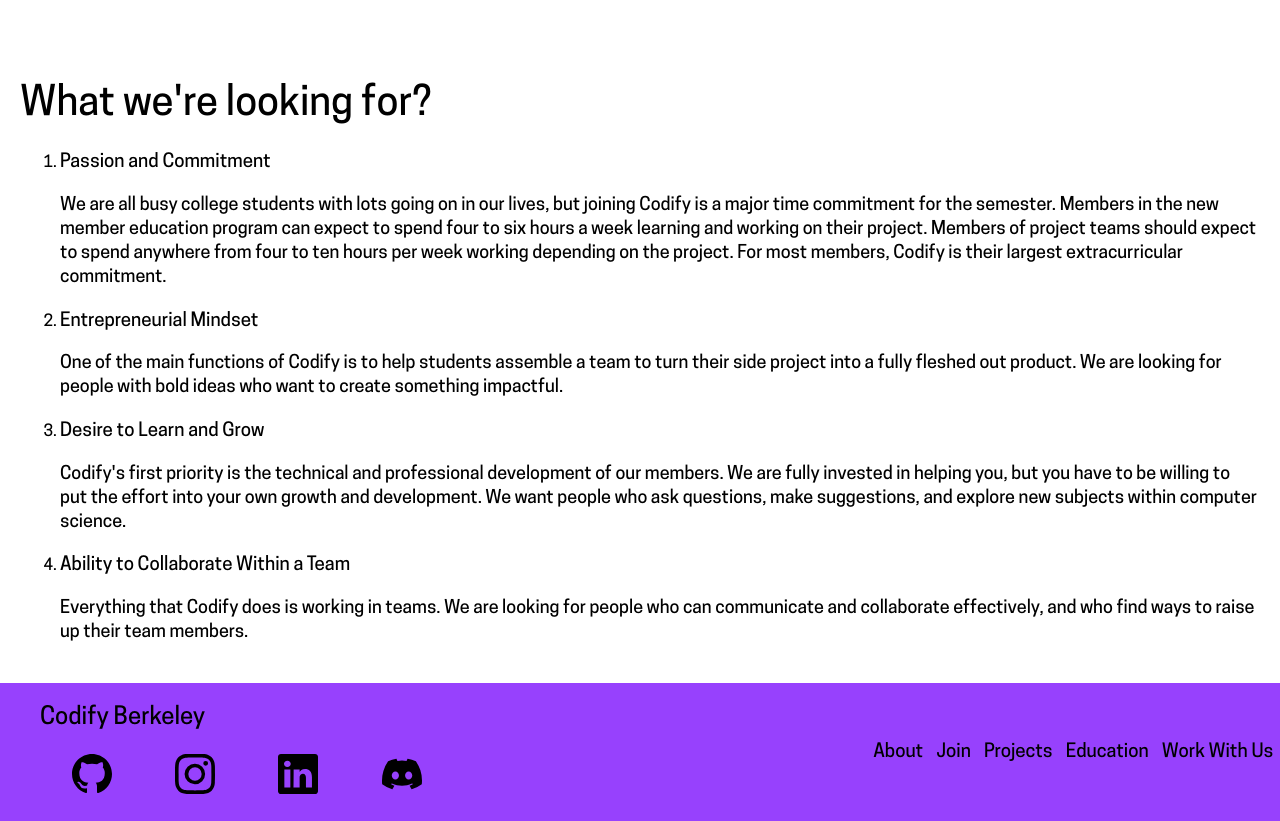
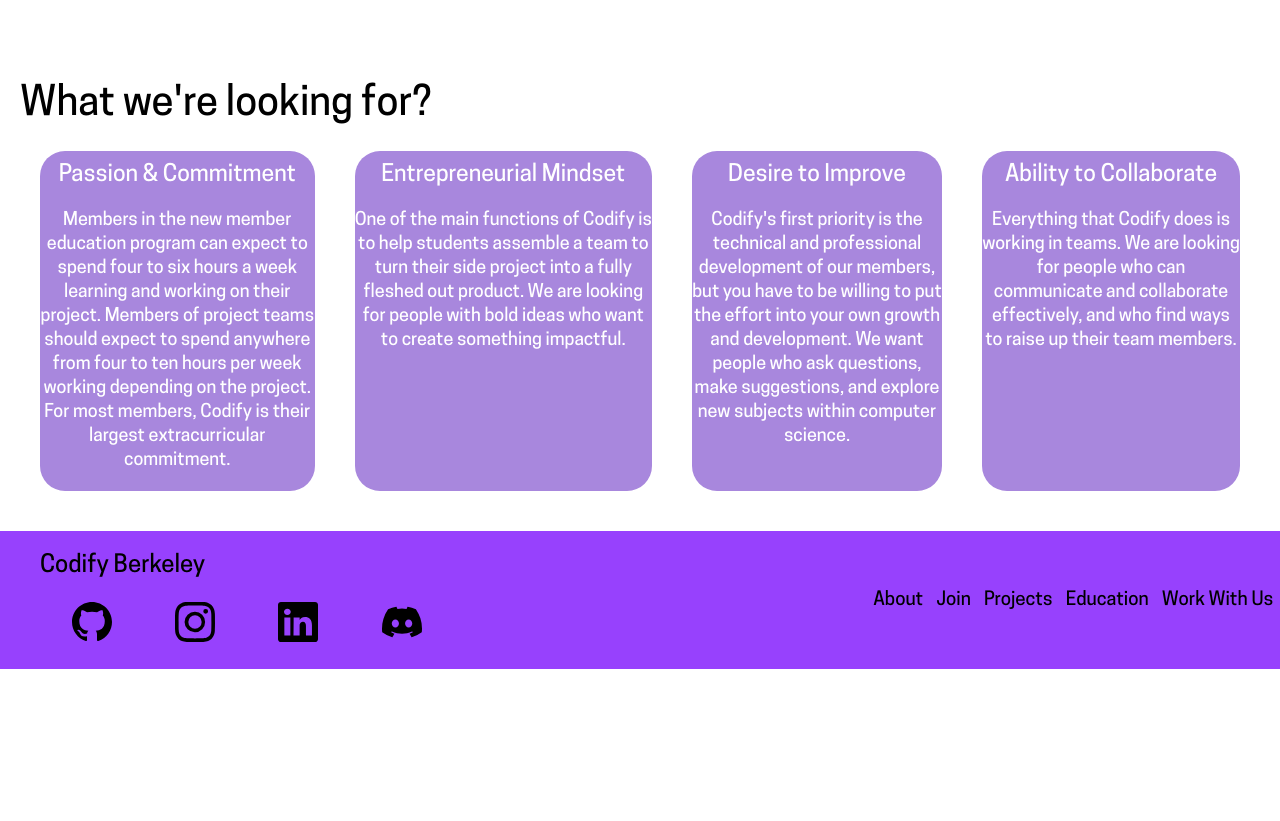
Before and after one commit to Codify-Club-Berkeley/Website, a React (Create React App) app: page /Join in a window 1280 px wide. Shown: the part 880-1701 px from the top of the page. After the commit the page ends 1549 px from the top, so only its background shows below. Built offline with nearby package versions, Linux system fonts and the light colour scheme.

Commit message:
formatted bottom section, need to change text content and potentially add in clip to flip boxes

```diff
--- a/src/pages/Join.css
+++ b/src/pages/Join.css
@@ -7,7 +7,21 @@
   grid-template-columns: auto auto auto;
 }
 
+.grid-container1 {
+  display: grid;
+  grid-template-columns: auto auto auto auto;
+
+}
+
 .grid-item {
+  color: white;
+  text-align: center;
+  border-radius: 25px;
+  background-color: #a887dd;
+  margin: 20px;
+}
+
+.grid-item1 {
   color: white;
   text-align: center;
   border-radius: 25px;
@@ -54,6 +68,14 @@
   margin-top: 10px;
 }
 
+.pathway-title1 {
+  color: white;
+  font-size: 23px;
+  font-weight: bold;
+  height: 30px;
+  margin-top: 10px;
+}
+
 .big-black-title {
   color: black;
   font-size: 40px;
--- a/src/pages/Join.js
+++ b/src/pages/Join.js
@@ -142,7 +142,46 @@ export default function Join() {
         <br></br>
 
         <div className="big-black-title">What we're looking for?</div>
-        <ol>
+        <div class="grid-container1">
+          <div class="grid-item1">
+            <div className="pathway-title1">Passion & Commitment</div>
+            <p>
+              Members in the new member education program can expect to spend
+              four to six hours a week learning and working on their project.
+              Members of project teams should expect to spend anywhere from four
+              to ten hours per week working depending on the project. For most
+              members, Codify is their largest extracurricular commitment.
+            </p>
+          </div>
+          <div class="grid-item1">
+            <div className="pathway-title1">Entrepreneurial Mindset</div>
+            <p>
+              One of the main functions of Codify is to help students assemble a
+              team to turn their side project into a fully fleshed out product.
+              We are looking for people with bold ideas who want to create
+              something impactful.
+            </p>
+          </div>
+          <div class="grid-item1">
+            <div className="pathway-title1">Desire to Improve</div>
+            <p>
+              Codify's first priority is the technical and professional
+              development of our members, but you have to be willing to put the effort into your own growth
+              and development. We want people who ask questions, make
+              suggestions, and explore new subjects within computer science.
+            </p>
+          </div>
+          <div class="grid-item1">
+            <div className="pathway-title1">Ability to Collaborate</div>
+            <p>
+              Everything that Codify does is working in teams. We are looking
+              for people who can communicate and collaborate effectively, and
+              who find ways to raise up their team members.
+            </p>
+          </div>
+        </div>
+
+        {/*<ol>
           <li>
             <h3>Passion and Commitment</h3>
             <p>
@@ -182,7 +221,7 @@ export default function Join() {
               who find ways to raise up their team members.
             </p>
           </li>
-        </ol>
+        </ol>*/}
         {/* <div className="carousel-container">
           <Carousel>
             <div className="carousel-item">
```
